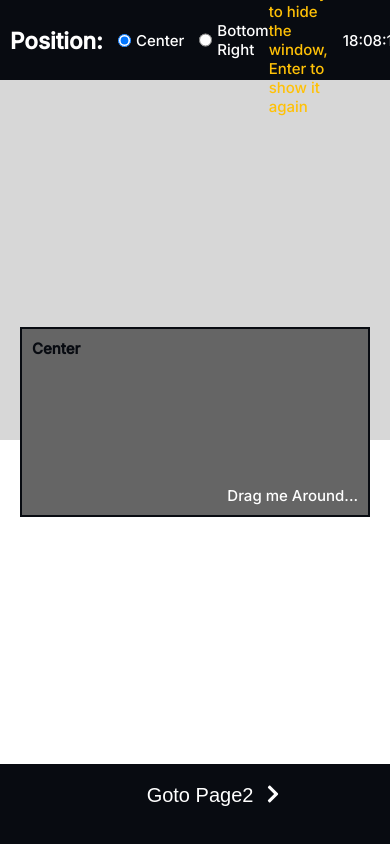
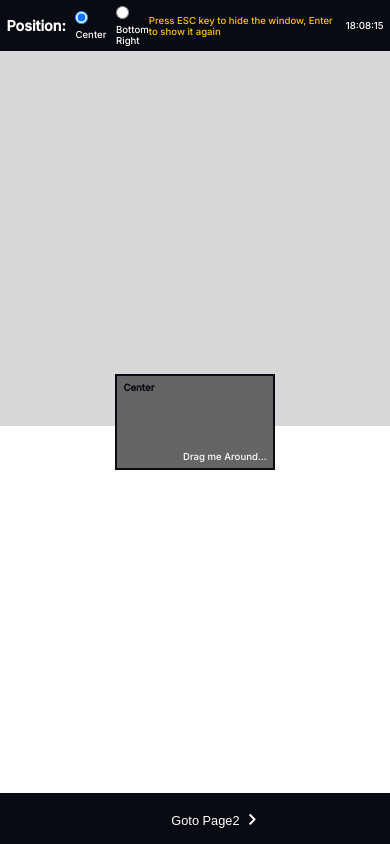
Before and after one commit to Adarsh-Patel-Dev/Drag-Box, a React (Create React App) app: page / in a window 390 px wide. Built offline with nearby package versions, Linux system fonts and the light colour scheme.

Commit message:
[REFACTOR]: css

```diff
--- a/src/App.css
+++ b/src/App.css
@@ -38,7 +38,78 @@
   text-align: center;
 }
 
-.display-box,
+.display-container,
 .floating {
   grid-area: 1/1/3/3;
 }
+
+/*media query*/
+
+@media only screen and (max-width: 900px) {
+
+
+  .input-container {
+      flex-direction: column;
+      gap: 0.5;
+      align-items: flex-start;
+  }
+
+}
+
+@media only screen and (max-width: 800px) {
+
+  :root{
+    font-size: 60%;
+  }
+
+  .keyboard-actions {
+      display: none;
+  }
+
+  .bars {
+      display: block;
+  }
+
+}
+
+
+@media only screen and (max-width: 600px) {
+
+
+  :root{
+    font-size: 50%;
+  }
+
+  .floating-container {
+    height: 10rem;
+    width: 16rem;
+  }
+
+}
+
+
+@media only screen and (max-width: 400px) {
+
+  .header-msg{
+    font-size: var(--sm);
+  }
+
+  :root{
+    font-size: 40%;
+  }
+
+  .header-msg{
+    font-size: var(--sm);
+  }
+
+  .header-resize {
+      flex-direction: column;
+      gap: 0;
+      align-items: flex-start;
+  }
+
+  .positioning {
+      flex-direction: row;
+  }
+
+}
--- a/src/components/DraggableBox/Draggable.jsx
+++ b/src/components/DraggableBox/Draggable.jsx
@@ -8,7 +8,6 @@ function DraggableBox() {
   const [coordinate, setCoordinate] = useState({ x: 0, y: 0 });
   const { state, positionDispatch, border, setBorder } = usePositionContext();
   const divPosition = capitalize(state.position);
-  console.log("this is div pos", divPosition);
 
   function findCoordinate(value) {
     positionDispatch({
@@ -20,6 +19,9 @@ function DraggableBox() {
 
   return (
     <>
+    <div className="display-container">
+
+    </div>
       <div
         className={`floating ${
           state.position === "center" ? "center" : "bottom-right"
@@ -27,7 +29,8 @@ function DraggableBox() {
       >
         <Draggable
           handle=".handle"
-          bounds={{ left: -282, top: -161, right: 282, bottom: 161 }}
+          bounds={{left: -500, top: -150, right: 500, bottom: 150}}
+          //bounds={{ left: -282, top: -161, right: 282, bottom: 161 }}
           defaultPosition={coordinate}
           position={state.cordinates}
           onDrag={(e, data) => {
--- a/src/components/DraggableBox/draggableBox.css
+++ b/src/components/DraggableBox/draggableBox.css
@@ -3,8 +3,8 @@
     padding: var(--sm);
     background-color: var(--DARK-GRAY);
     color: var(--WHITE);
-    height: 19rem;
-    width: 35rem;
+    height: 15rem;
+    width: 25rem;
     justify-content: space-between;
     flex-direction: column;
 }
--- a/src/components/Pages/Page2/Page2.jsx
+++ b/src/components/Pages/Page2/Page2.jsx
@@ -16,9 +16,9 @@ function Page2() {
     </header>
 
     <main className='main'>
-      <article>
+      <div className=''>
         <p>I am Adarsh</p>
-      </article>
+      </div>
     </main>
 
     <footer className='footer'>
```
Also changed, not shown: src/components/Header/Header.css (+4 -4 lines), src/components/Pages/Page2/page2.css (added).
